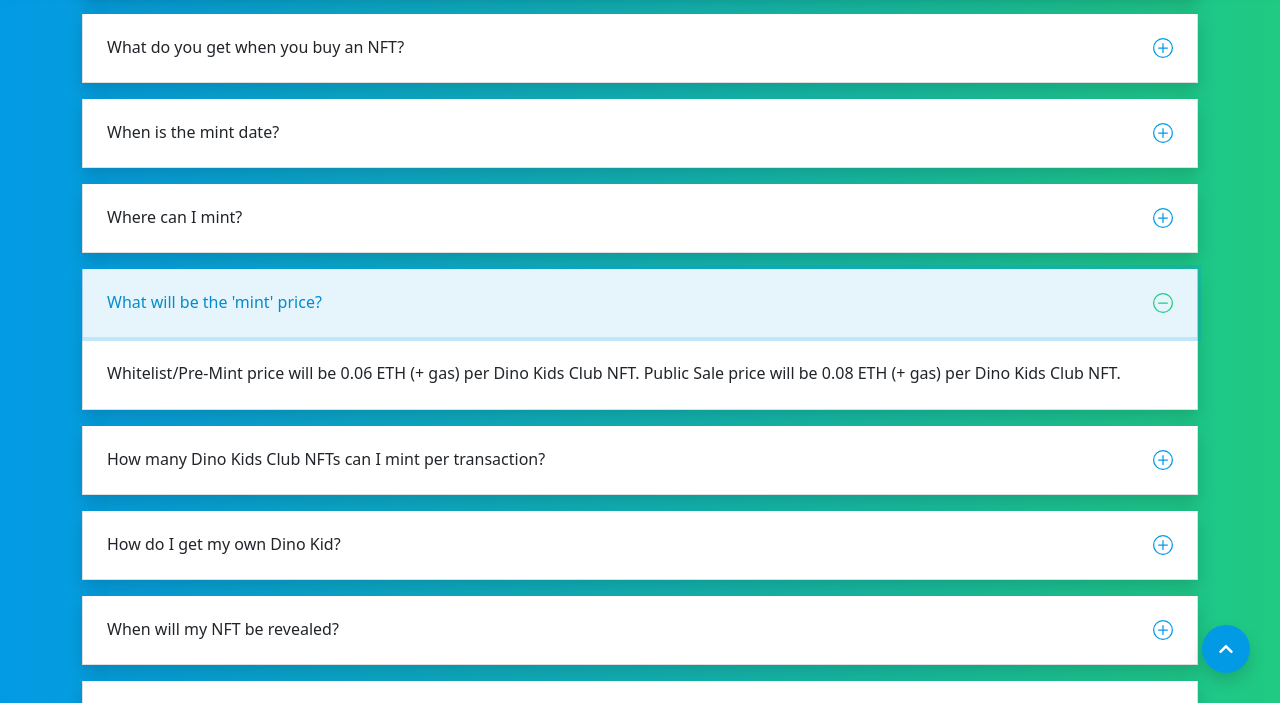
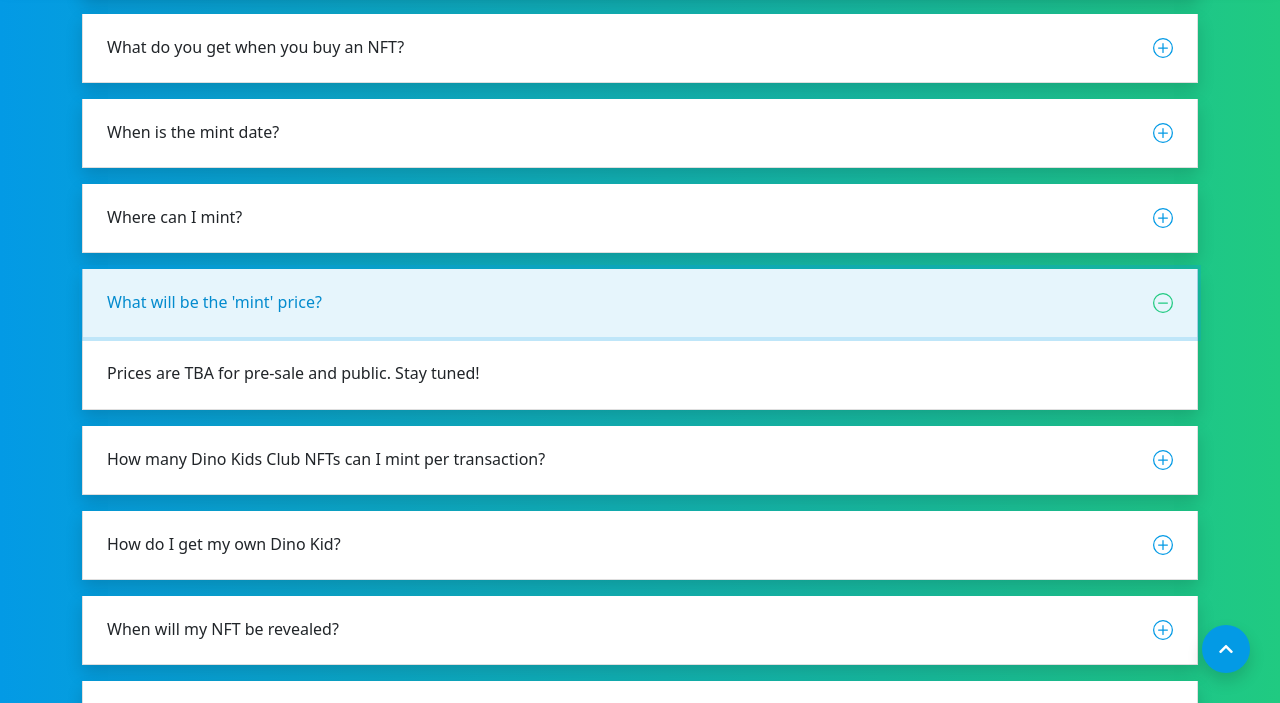
Before and after one commit to brandonfredericksen/DinoKidsClub, a website: page index.html in a window 1280 px wide. Both pictures are taken after a click on the button "What will be the 'mint' price?". Shown: the part 2952-3655 px from the top of the page. Drawn offline with nearby package versions, Linux system fonts and the light colour scheme; files that its build step writes are made by us from their sources; a web font is replaced by a local one.

Commit message:
faq updated

```diff
--- a/index.html
+++ b/index.html
@@ -361,8 +361,7 @@
               <div id="collapseSeven" class="accordion-collapse collapse" aria-labelledby="headingseven"
                 data-bs-parent="#accordionExample">
                 <div class="accordion-body">
-                  Whitelist/Pre-Mint price will be 0.06 ETH (+ gas) per Dino Kids Club NFT. Public Sale price will be
-                  0.08 ETH (+ gas) per Dino Kids Club NFT.
+                  Prices are TBA for pre-sale and public. Stay tuned!
                 </div>
               </div>
             </div>
```
